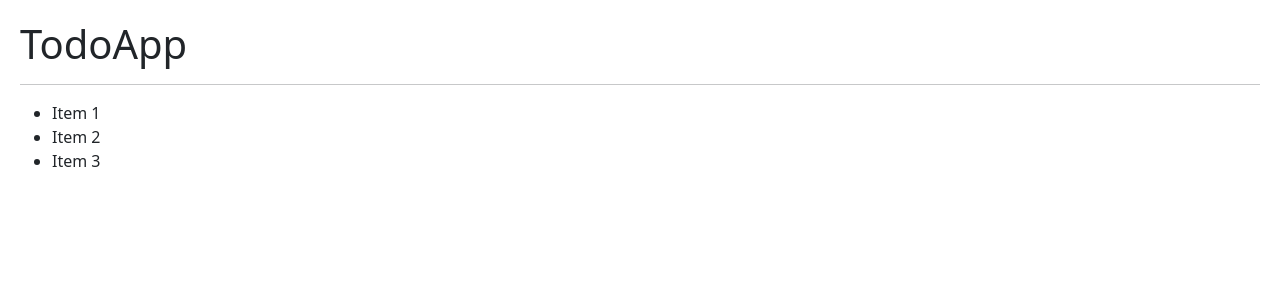
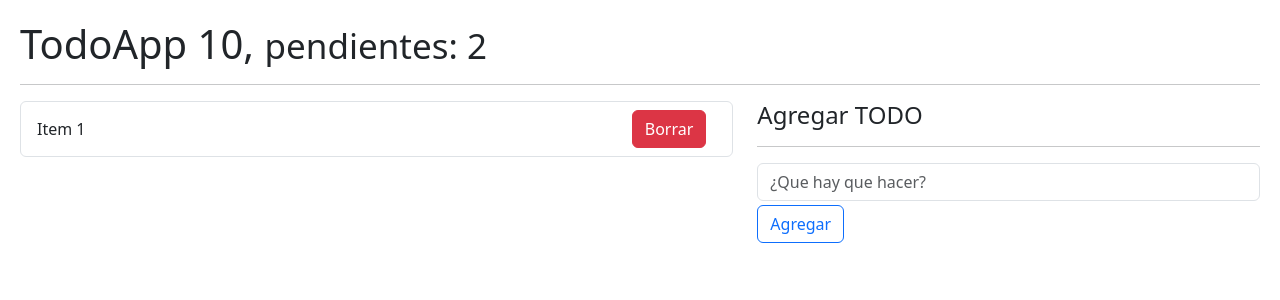
Before and after one commit to SoyDoryam/hook-app, a React (Vite) app: page / in a window 1280 px wide. Shown: the top 300 px of the page. Built offline with nearby package versions, Linux system fonts and the light colour scheme.

Commit message:
Creando el cascarón de la lista de TODOs

```diff
--- a/src/08-useReducer/TodoApp.jsx
+++ b/src/08-useReducer/TodoApp.jsx
@@ -1,6 +1,7 @@
-import { useReducer } from "react"
+import { useReducer } from "react";
 import { todoReducer } from "./todoReducer";
 
+// Estado inicial de la lista de tareas.
 const initialState = [
     {
         id: new Date().getTime(),
@@ -12,23 +13,49 @@
         description: 'Recolectar la piedra del alma',
         done: false
     },
-]
+];
 
 export const TodoApp = () => {
 
-    const [state, dispatch] = useReducer( todoReducer, initialState);
+    // Usamos el hook useReducer para gestionar el estado de la lista de tareas.
+    // Pasamos el reducer (todoReducer) y el estado inicial (initialState) como argumentos.
+    const [state, dispatch] = useReducer(todoReducer, initialState);
 
 
     return (
         <>
-            <h1>TodoApp</h1>
+            <h1>TodoApp 10, <small>pendientes: 2</small></h1>
             <hr />
 
-            <ul>
-                <li>Item 1</li>
-                <li>Item 2</li>
-                <li>Item 3</li>
-            </ul>
+        <div className="row">
+            <div className="col-7">
+                <ul className="list-group">
+                    <li className="list-group-item d-flex justify-content-between">
+                        <span className="align-self-center">Item 1</span>
+                        <button className="btn btn-danger">Borrar</button>
+                    </li>
+                </ul>
+            </div>
+
+            <div className="col-5">
+                <h4>Agregar TODO</h4>
+                <hr />
+                <form >
+                    <input
+                        type="text"
+                        placeholder="¿Que hay que hacer?"
+                        className="form-control"
+                    />
+                </form>
+
+                <button
+                    type="submit"
+                    className="btn btn-outline-primary mt-1"
+                >
+                    Agregar
+                </button>
+            </div>
+        </div>
         </>
-    )
+    );
 }
--- a/src/08-useReducer/todoReducer.js
+++ b/src/08-useReducer/todoReducer.js
@@ -1,10 +1,14 @@
-export const todoReducer = ( initialState = [], action) => {
+// Definición del reducer. Recibe el estado inicial y una acción como argumentos.
+export const todoReducer = (initialState = [], action) => {
 
+    // Utiliza un switch para manejar diferentes tipos de acciones.
     switch (action.type) {
         case 'ABC':
-            throw new Error('Action.type = ABC no esta implementada');
+            // Cuando se recibe una acción de tipo 'ABC', lanzamos un error indicando que esta acción no está implementada.
+            throw new Error('Action.type = ABC no está implementada');
 
         default:
+            // En caso de cualquier otra acción, simplemente se devuelve el estado inicial sin cambios.
             return initialState;
     }
 }
```
